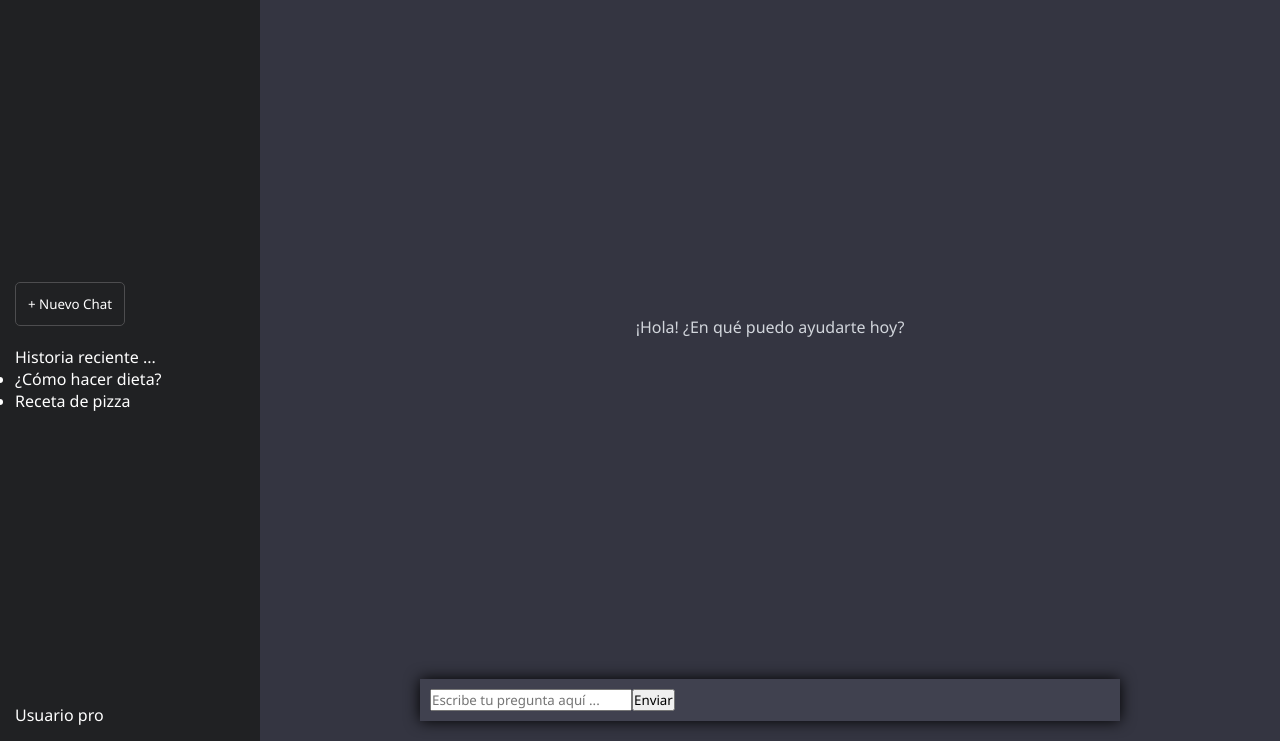
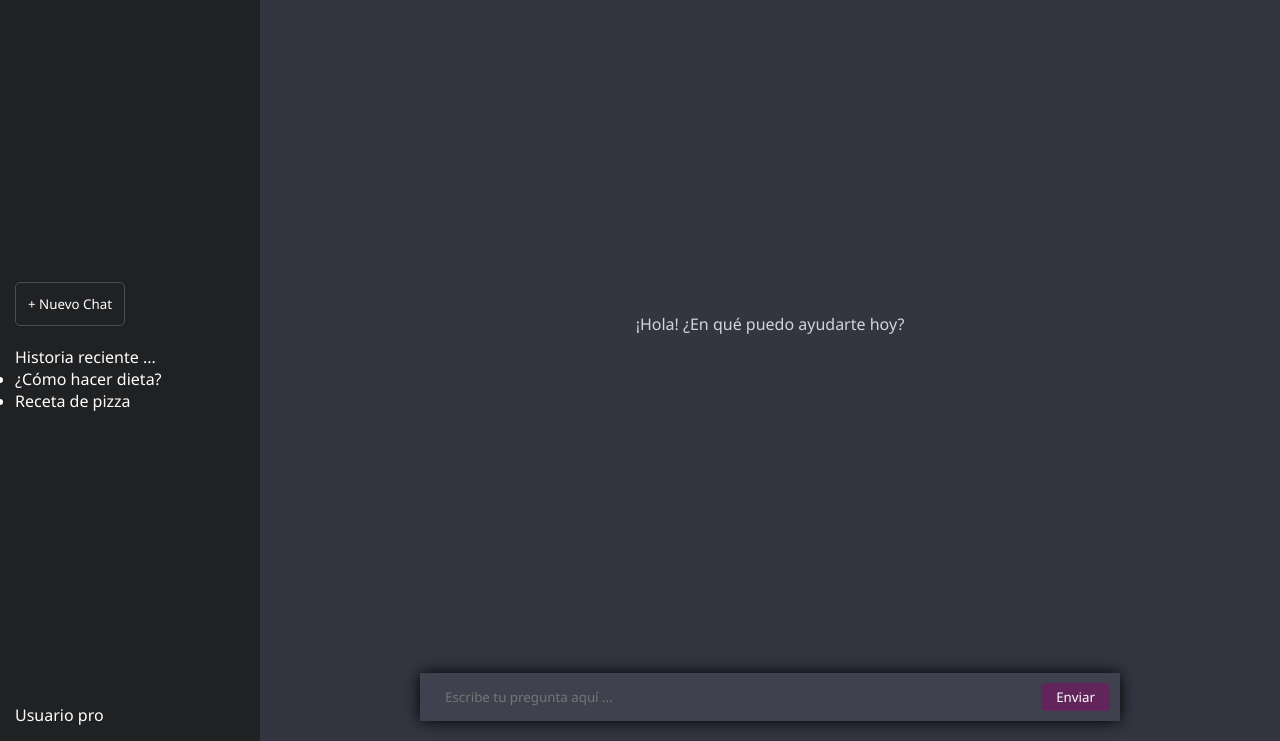
Before and after one commit to Aroa-coder/serprofes, a plain HTML site: page SaaS2026/index.html in a window 1280 px wide. Shown: the part 59-800 px from the top of the page. Drawn offline with Linux system fonts and the light colour scheme.

Commit message:
pongo boton de enviar con color

```diff
--- a/SaaS2026/style.css
+++ b/SaaS2026/style.css
@@ -83,3 +83,21 @@ padding: 20px 40px;
     border: radius 8px;
     box-shadow: 0 0 15px; rgb(0, 0, 0, 0.2);
 }
+
+.chat-form input {
+flex-grow: 1; /*El input estiraa todo lo que puede*/
+background-color: transparent;
+border: none;   /*sin borde*/
+color: white;
+padding: 5px 15px;
+outline: none; /*Quita el borde*/
+}
+
+.chat-form button {
+    background-color:#8a016873 ;
+    color: white;
+border: none;
+padding: 5px 15px;
+border-radius: 5px;
+cursor: pointer;
+}
```
